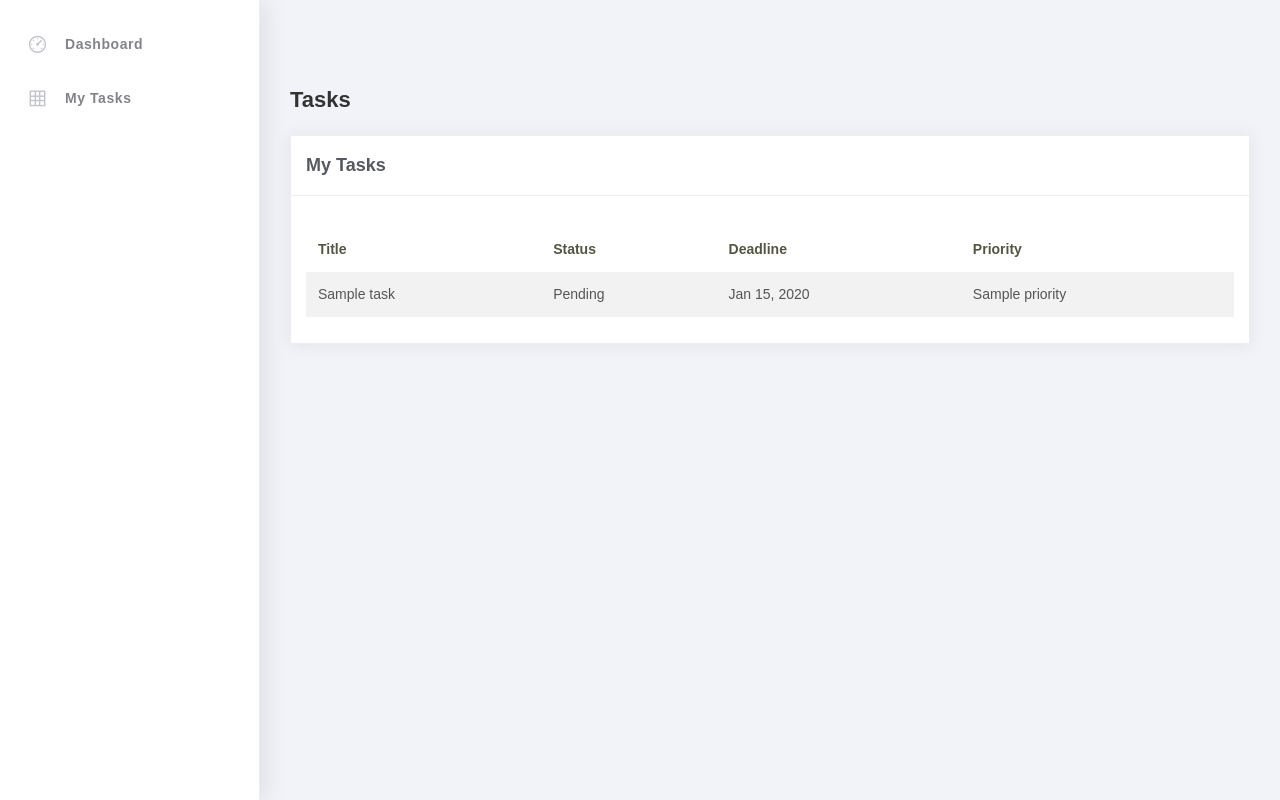
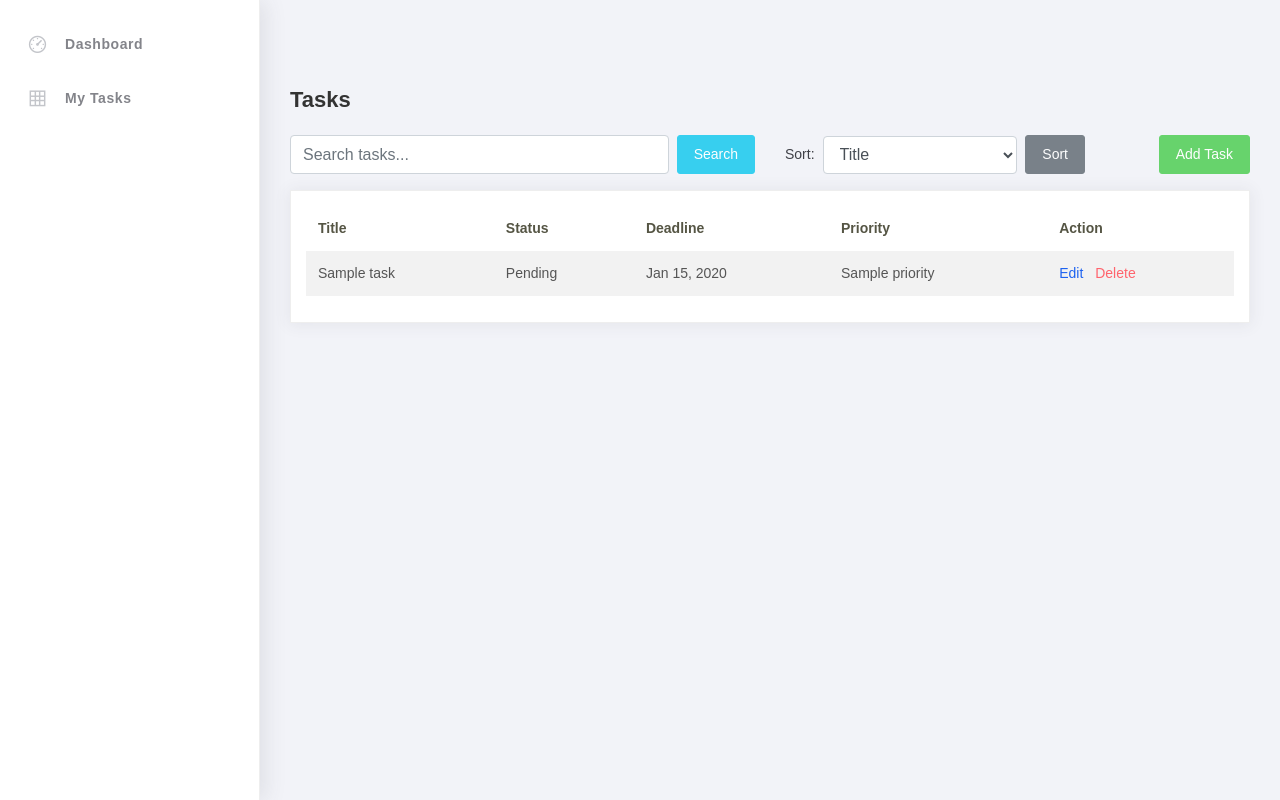
Before and after one commit to flenggo/Hangarin-Task-To-Do-Manager, a Django app: page /tasks/ in a window 1280 px wide. Run offline with Django 5.2, Linux system fonts and the light colour scheme; tables that the repository leaves empty hold one stand-in row (values such as "Sample post"); some libraries are stand-ins or nearby versions.

Commit message:
Fixed some minor issues connected to the pagination, and the edit and add function is now working.

```diff
--- /dev/null
+++ b/hangarin_projectsite/templates/includes/pagination.html
@@ -0,0 +1,63 @@
+{% if is_paginated %}
+<div class="card-footer px-0 border-0 d-flex flex-column flex-lg-row align-items-center justify-content-between mt-3">
+    <nav aria-label="Topics pagination" class="mb-4">
+        <ul class="pagination">
+            {% if page_obj.number > 1 %}
+            <li class="page-item">
+                <a class="page-link" href="?page=1">First</a>
+            </li>
+            {% else %}
+            <li class="page-item disabled">
+                <span class="page-link">First</span>
+            </li>
+            {% endif %}
+
+            {% if page_obj.has_previous %}
+            <li class="page-item">
+                <a class="page-link" href="?page={{ page_obj.previous_page_number }}">Prev</a>
+            </li>
+            {% else %}
+            <li class="page-item disabled">
+                <span class="page-link">Prev</span>
+            </li>
+            {% endif %}
+
+            {% for page_num in paginator.page_range %}
+                {% if page_obj.number == page_num %}
+                <li class="page-item active">
+                    <span class="page-link">
+                        {{ page_num }}
+                        <span class="sr-only">(current)</span>
+                    </span>
+                </li>
+                {% elif page_num > page_obj.number|add:'-3' and page_num < page_obj.number|add:'3' %}
+                <li class="page-item">
+                    <a class="page-link" href="?page={{ page_num }}">{{ page_num }}</a>
+                </li>
+                {% endif %}
+            {% endfor %}
+
+            {% if page_obj.has_next %}
+            <li class="page-item">
+                <a class="page-link" href="?page={{ page_obj.next_page_number }}">Next</a>
+            </li>
+            {% else %}
+            <li class="page-item disabled">
+                <span class="page-link">Next</span>
+            </li>
+            {% endif %}
+
+            {% if page_obj.number != paginator.num_pages %}
+            <li class="page-item">
+                <a class="page-link" href="?page={{ paginator.num_pages }}">Last</a>
+            </li>
+            {% else %}
+            <li class="page-item disabled">
+                <span class="page-link">Last</span>
+            </li>
+            {% endif %}
+        </ul>
+    </nav>
+    <div class="fw-normal small mt-4 mt-lg-0">Showing <b>{{object_list.count}}</b> out of <b>{{paginator.count}}</b> entries</div>
+</div>
+{% endif %}
--- a/hangarin_projectsite/templates/task_list.html
+++ b/hangarin_projectsite/templates/task_list.html
@@ -1,30 +1,65 @@
 {% extends 'base.html' %}
-{% load static %}
 {% block content %}
 <div class="content">
     <div class="container-fluid">
         <h4 class="page-title">Tasks</h4>
+
+        <div class="row mb-3 align-items-center">
+            <div class="col-md-6">
+                <form method="get" action="{% url 'task-list' %}" class="d-flex">
+                    <input type="text" placeholder="Search tasks..." class="form-control mr-2" name="q" value="{{ request.GET.q }}" />
+                    <button type="submit" class="btn btn-info">Search</button>
+                </form>
+            </div>
+            <div class="col-md-4">
+                <form method="get" class="d-flex align-items-center">
+                    <label class="mr-2 mb-0">Sort:</label>
+                    <select class="form-control mr-2" name="sort_by">
+                        <option value="title" {% if request.GET.sort_by == "title" %}selected{% endif %}>Title</option>
+                        <option value="deadline" {% if request.GET.sort_by == "deadline" %}selected{% endif %}>Deadline</option>
+                        <option value="status" {% if request.GET.sort_by == "status" %}selected{% endif %}>Status</option>
+                        <option value="priority" {% if request.GET.sort_by == "priority" %}selected{% endif %}>Priority</option>
+                    </select>
+                    <button type="submit" class="btn btn-secondary">Sort</button>
+                </form>
+            </div>
+            <div class="col-md-2 text-right">
+                <a href="{% url 'task-add' %}" class="btn btn-success">Add Task</a>
+            </div>
+        </div>
+
         <div class="card">
-            <div class="card-header">
-                <div class="card-title">My Tasks</div> </div>
             <div class="card-body">
-                <table class="table table-striped mt-3"> <thead>
+                <table class="table table-striped">
+                    <thead>
                         <tr>
                             <th>Title</th>
                             <th>Status</th>
                             <th>Deadline</th>
                             <th>Priority</th>
-                        </tr>
+                            <th>Action</th> </tr>
                     </thead>
                     <tbody>
-                        {% for task in tasks %} <tr>
+                        {% for task in tasks %}
+                        <tr>
                             <td>{{ task.title }}</td>
                             <td>{{ task.status }}</td>
                             <td>{{ task.deadline|date:"M d, Y" }}</td>
                             <td>{{ task.priority.name }}</td>
+                            <td>
+                                <a href="{% url 'task-update' task.id %}" class="text-primary mr-2">Edit</a>
+                                <a href="{% url 'task-delete' task.id %}" class="text-danger">Delete</a>
+                            </td>
                         </tr>
-                        {% endfor %} </tbody>
+                        {% empty %}
+                        <tr>
+                            <td colspan="5" class="text-center">No tasks found.</td>
+                        </tr>
+                        {% endfor %}
+                    </tbody>
                 </table>
+
+                {% include 'includes/pagination.html' %}
             </div>
         </div>
     </div>
```
Also changed, not shown: hangarin_projectsite/templates/includes/form.html (added, +21 -0 lines), hangarin_projectsite/templates/task_form.html (+19 -0 lines).
